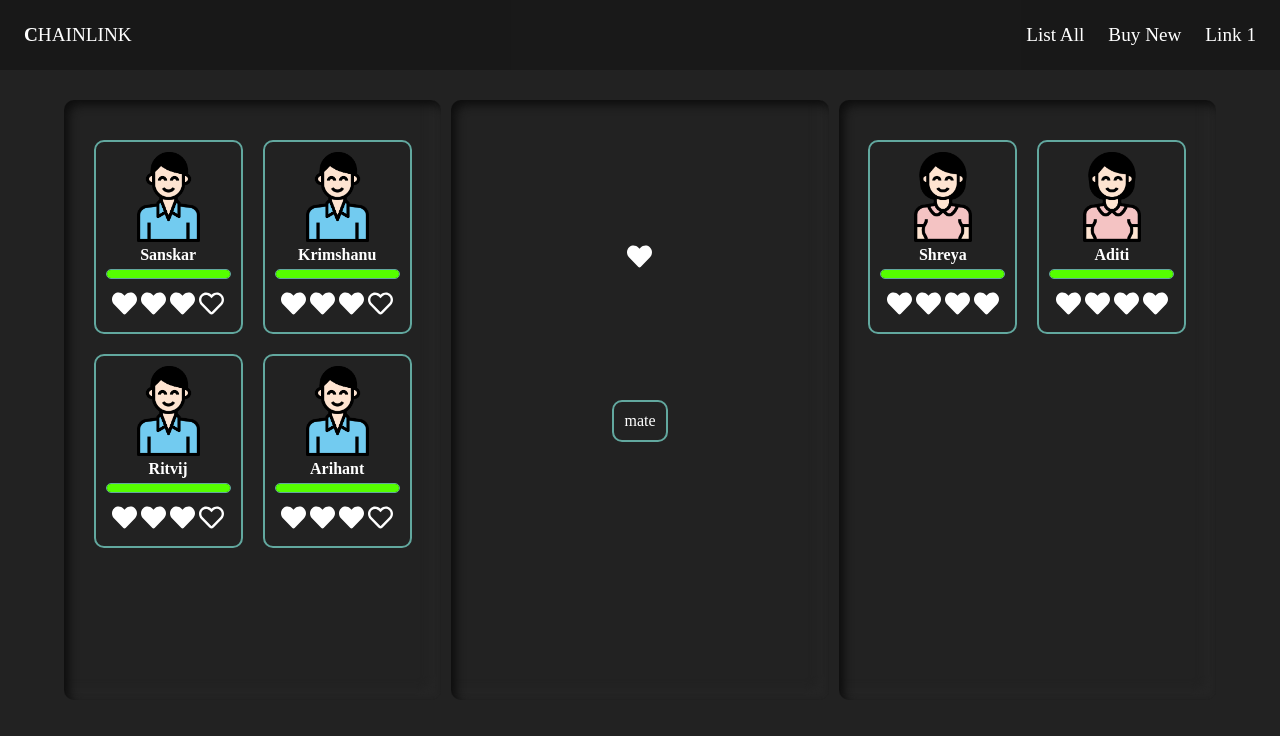
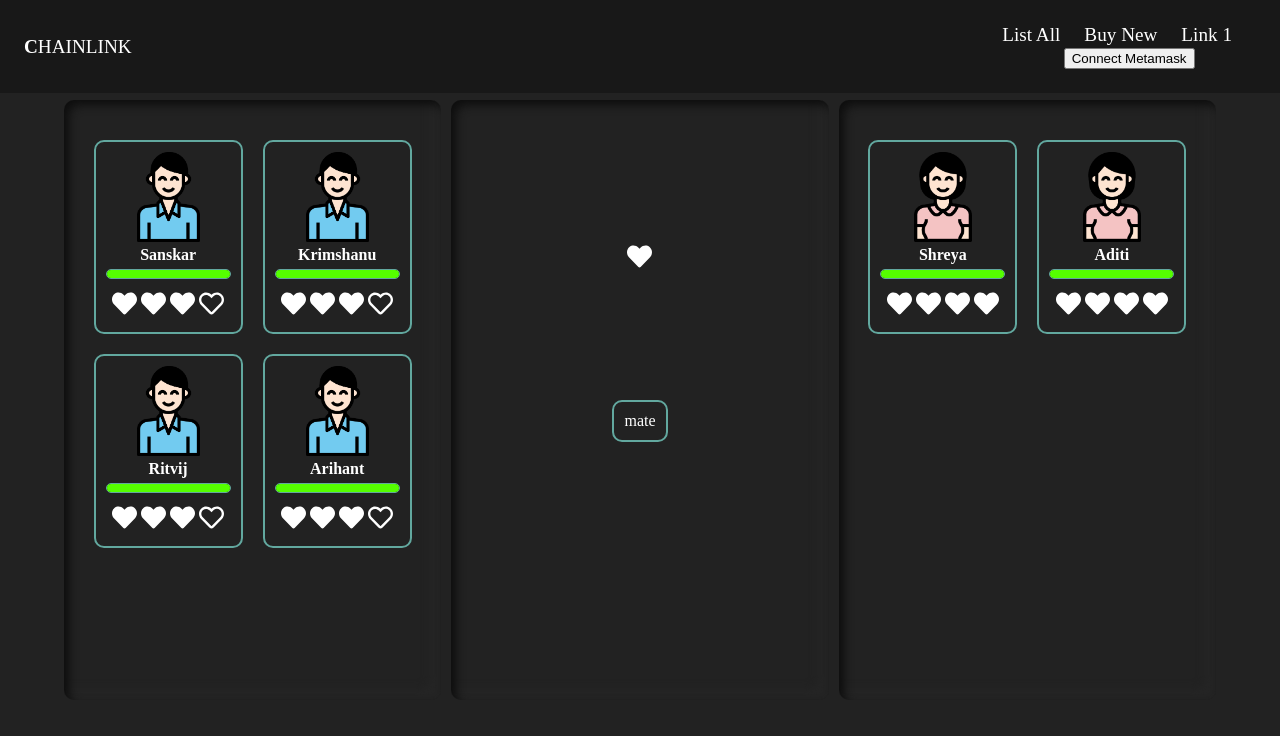
Before and after one commit to Project-Alchemists/chainlink-hack, a React (Create React App) app in the folder frontend/: page /mating in a window 1280 px wide. Shown: the top 736 px of the page. Built offline with nearby package versions, Linux system fonts and the light colour scheme.

Commit message:
Metamask wallet connected

```diff
--- a/frontend/package.json
+++ b/frontend/package.json
@@ -8,8 +8,10 @@
 		"@testing-library/user-event": "^12.8.3",
 		"react": "^17.0.2",
 		"react-dom": "^17.0.2",
+		"react-redux": "^7.2.6",
 		"react-router-dom": "^6.0.2",
 		"react-scripts": "4.0.3",
+		"redux": "^4.1.2",
 		"web-vitals": "^1.1.2",
 		"web3": "^1.6.1"
 	},
--- a/frontend/src/App.js
+++ b/frontend/src/App.js
@@ -15,7 +15,8 @@ const App = () => {
 			<Navbar />
 			<Routes>
 				<Route exact path="/" element={<Home />} />
-        <Route path="/help" element={<Instructions />} />  {/* not needed // remove */}
+				<Route path="/help" element={<Instructions />} />{" "}
+				{/* not needed // remove */}
 				<Route path="/buycharacter" element={<Character />} />
 				<Route path="/characterlist" element={<CharList />} />
 				<Route path="/mating" element={<Mating />} />
--- /dev/null
+++ b/frontend/src/components/MetamaskButton.jsx
@@ -0,0 +1,31 @@
+import React, { useState } from "react";
+import Web3 from "web3";
+
+const MetamaskButton = () => {
+	const [isOpen, setIsOpen] = useState(false);
+	const [isWalletConnected, setIsWalletConnected] = useState(false);
+
+	const connectWallet = async () => {
+		if (window.ethereum) {
+			const web3 = new Web3(window.ethereum);
+			try {
+				// Request account access if needed
+				await window.ethereum.enable();
+				// Acccounts now exposed
+				return web3;
+			} catch (error) {
+				console.error(error);
+			}
+		}
+	};
+
+	return (
+		<div>
+			<div>
+				<button onClick={connectWallet}>Connect Metamask</button>
+			</div>
+		</div>
+	);
+};
+
+export default MetamaskButton;
--- a/frontend/src/components/Navbar.jsx
+++ b/frontend/src/components/Navbar.jsx
@@ -1,5 +1,6 @@
 import { React } from "react";
 import { Link } from "react-router-dom";
+import MetamaskButton from "./MetamaskButton";
 import "./Navbar.css";
 
 const Navbar = () => {
@@ -17,6 +18,9 @@ const Navbar = () => {
 					<span>
 						<Link to={"/link1"}>{"Link 1"}</Link>
 					</span>
+					<span>
+						<MetamaskButton />
+					</span>
 				</div>
 			</nav>
 		</>
```
Also changed, not shown: frontend/src/components/Home.jsx (+5 -3 lines), 1 other file (tests, documents, lock files or other folders). Lines whose indentation alone changed are shown as unchanged.
